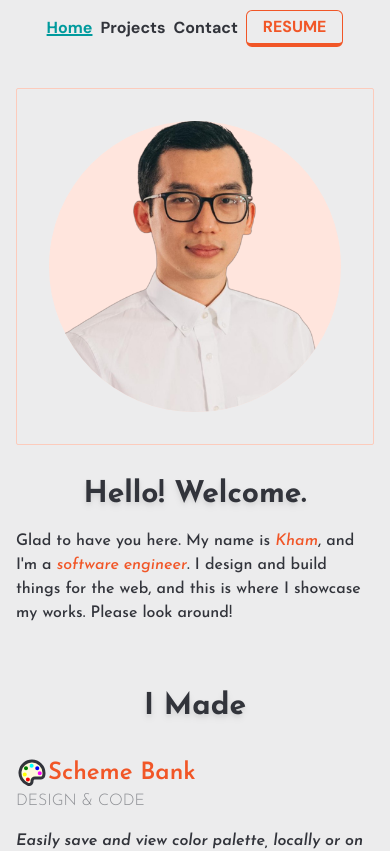
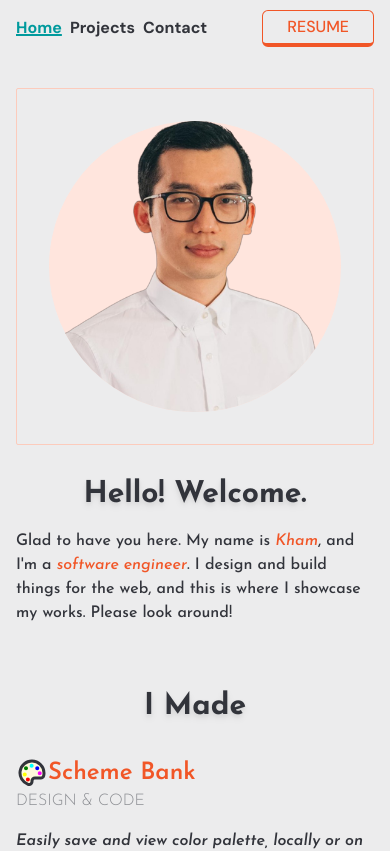
Before and after one commit to KhamEn/portfolio-site, a React (Vite) app: page / in a window 390 px wide. Shown: the top 851 px of the page. Built offline with nearby package versions, Linux system fonts and the light colour scheme; a web font is replaced by a local one.

Commit message:
Change hover style of links on navbar

```diff
--- a/src/components/Navbar.jsx
+++ b/src/components/Navbar.jsx
@@ -1,22 +1,19 @@
 export const Navbar = () => {
   return (
-    <nav>
-      <ul className="flex items-center justify-center gap-2 font-bold md:gap-4 lg:gap-12 font-ui h-14">
+    <nav className="flex justify-between font-ui">
+      {/* <div className="absolute top-0 left-0 bg-dark-teal h-14 w-full"></div> */}
+      <ul className="relative z-10 flex items-center justify-center gap-2 font-bold md:gap-4 lg:gap-12 h-14">
         <li className="underline text-teal decoration-2 hover:cursor-pointer hover:underline hover:decoration-teal hover:decoration-2">
           Home
         </li>
-        <li className="hover:cursor-pointer hover:underline hover:decoration-teal hover:decoration-2">
-          Projects
-        </li>
-        <li className="hover:cursor-pointer hover:underline hover:decoration-teal hover:decoration-2">
-          Contact
-        </li>
-        <li className="sm:absolute sm:right-4">
-          <button className="px-4 py-1 border border-b-4 rounded-md border-orange text-orange hover:bg-tan">
-            RESUME
-          </button>
-        </li>
+        <li className="hover:cursor-pointer hover:text-teal">Projects</li>
+        <li className="hover:cursor-pointer hover:text-teal">Contact</li>
       </ul>
+      <div className="relative z-10 flex items-center justify-center">
+        <button className="px-6 py-1 border border-b-4 rounded-md h-fit border-orange text-orange hover:bg-light-orange">
+          RESUME
+        </button>
+      </div>
     </nav>
   );
 };
```
